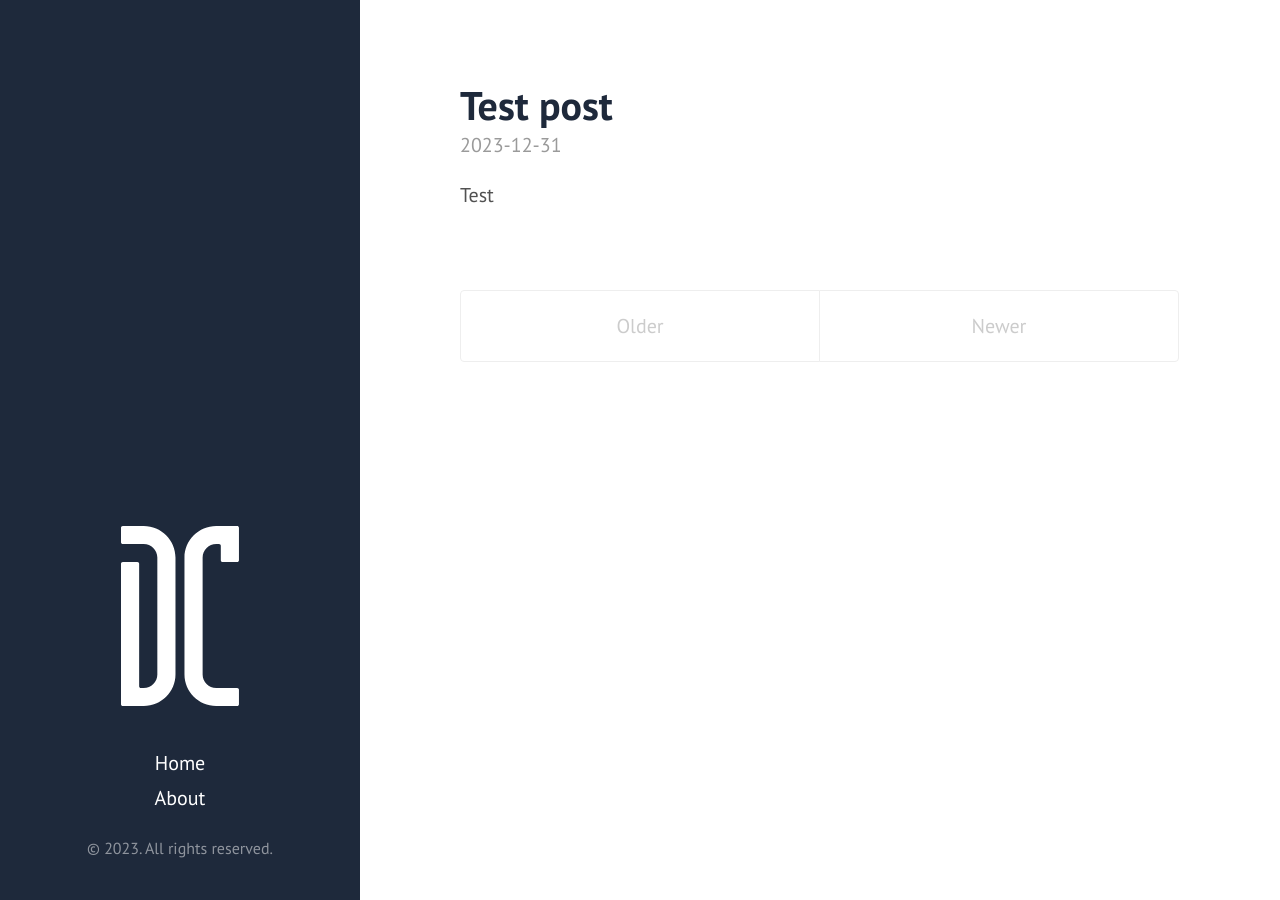
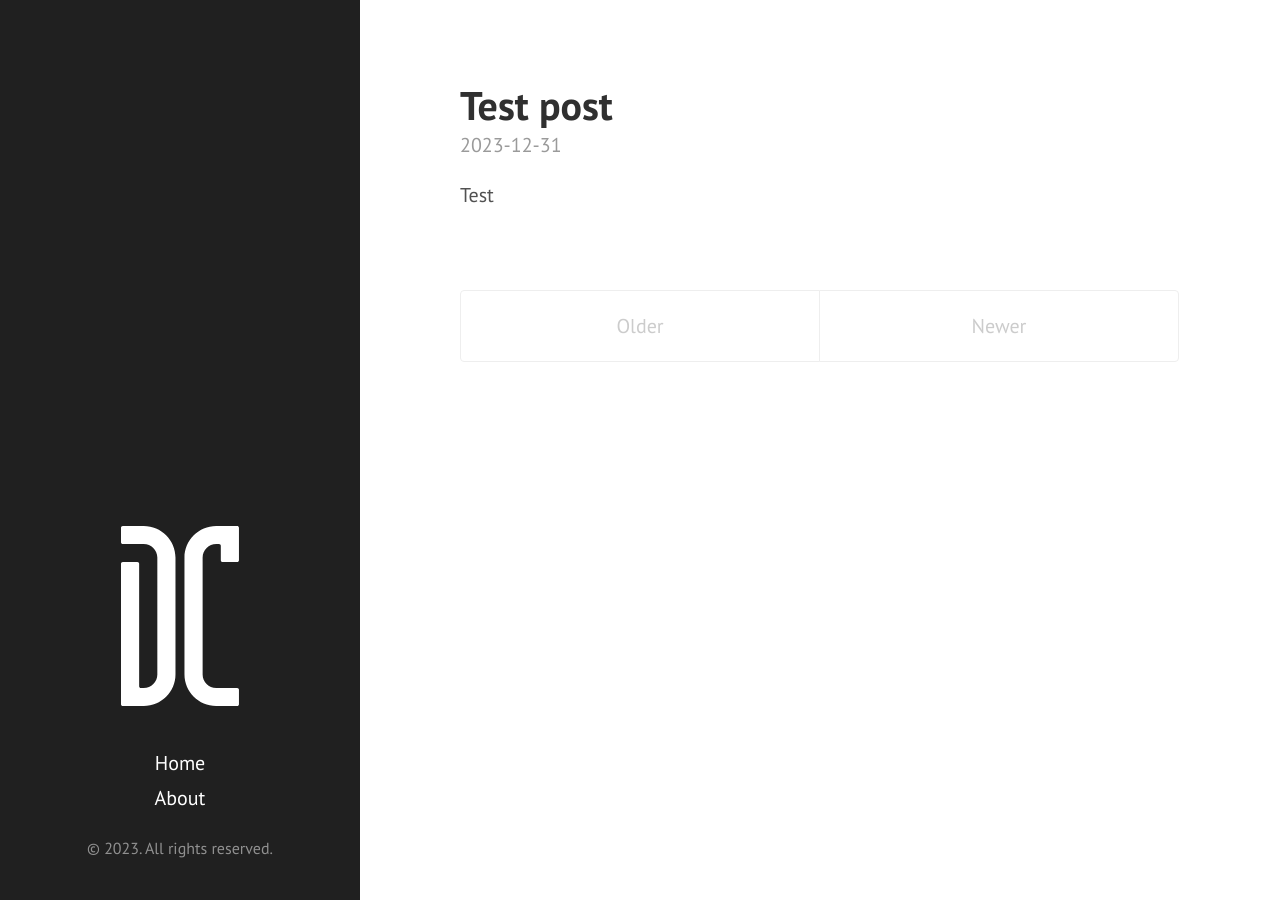
Before and after one commit to 1dancook/1dancook.github.io, a Jekyll site: the page built from index.html, in a window 1280 px wide. Built offline with Jekyll 4.4.1, drawn with Linux system fonts in a browser that asks for light colours; the list of posts is cut into pages by our own code.

Commit message:
go back to defaul theme for now

```diff
--- a/_layouts/default.html
+++ b/_layouts/default.html
@@ -3,7 +3,7 @@
 
   {% include head.html %}
 
-  <body class="theme-tailwind">
+  <body>
 
     {% include sidebar.html %}
 
```
